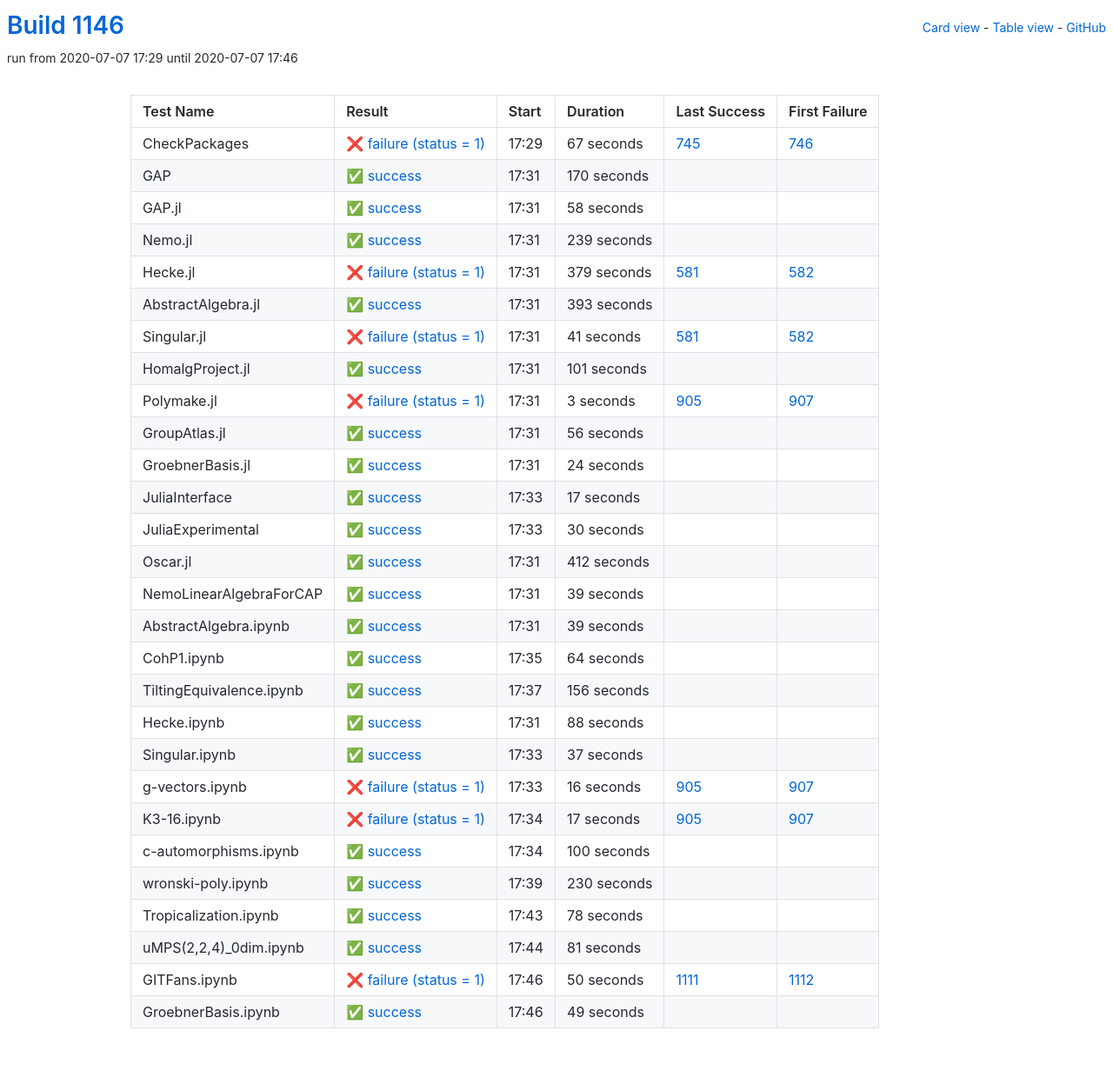
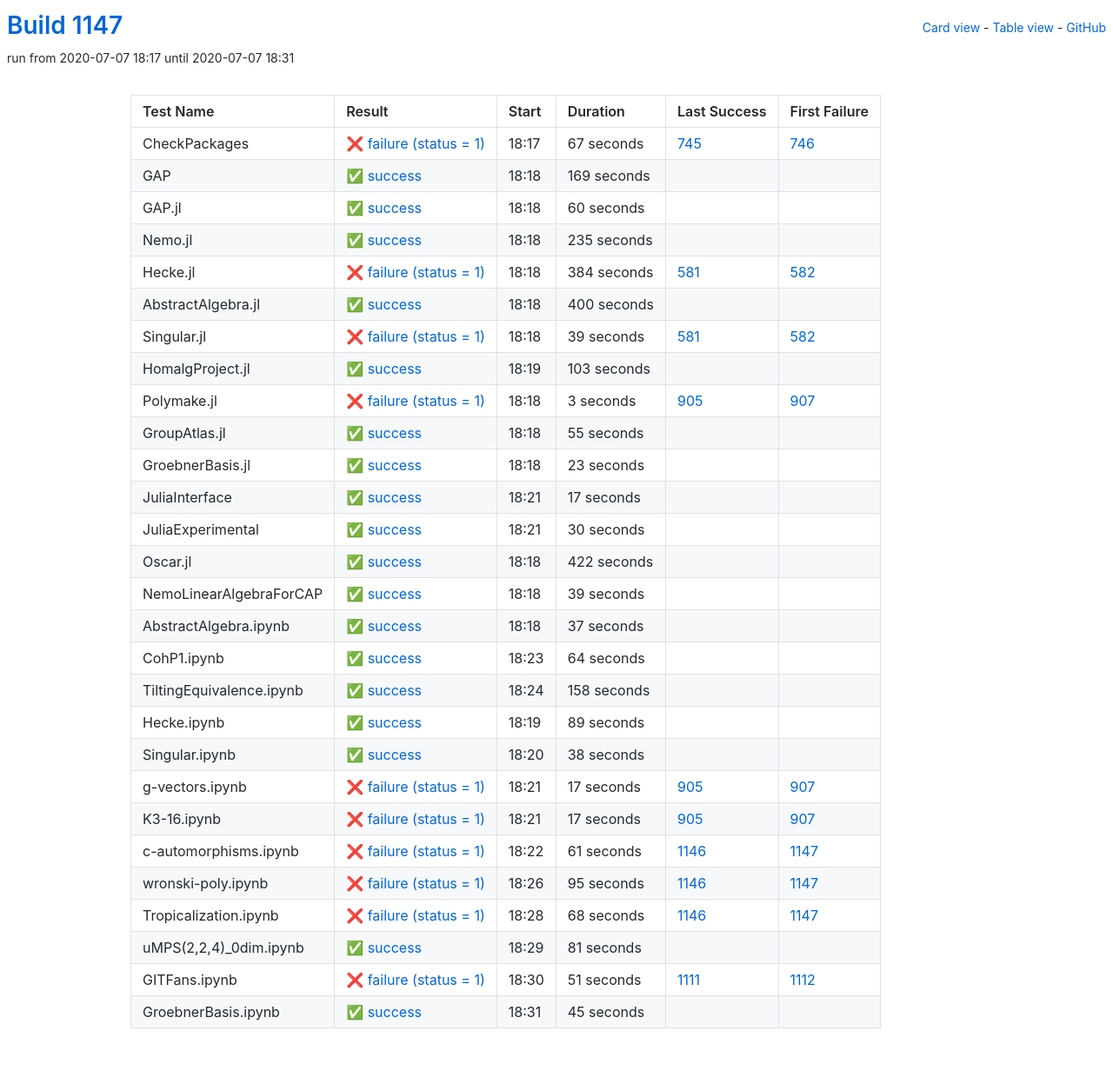
Before and after one commit to oscar-system/oscar-ci-status-1.4, a Jekyll site: the page built from table.html, in a window 1280 px wide. Shown: the whole page at 87% size. Built offline with Jekyll 4.4.1, drawn with Linux system fonts in a browser that asks for light colours.

Commit message:
Build #1147

```diff
--- a/_data/ci.yml
+++ b/_data/ci.yml
@@ -1,6 +1,6 @@
 ---
-build: 1146
-build_url: https://oscarci.mathematik.uni-kl.de/job/oscar-julia-1.4/1146/
+build: 1147
+build_url: https://oscarci.mathematik.uni-kl.de/job/oscar-julia-1.4/1147/
 job: oscar-julia-1.4
 organization: oscar-system
 repo: oscar-ci-status-1.4
@@ -8,8 +8,8 @@ repourl: https://github.com/oscar-system/oscar-ci-status-1.4
 tests:
 - name: CheckPackages
   id: checkpackages
-  log: https://oscarci.mathematik.uni-kl.de/job/oscar-julia-1.4/1146/artifact/logs/build-1146/CheckPackages.log
-  start: 2020-07-07 17:29
+  log: https://oscarci.mathematik.uni-kl.de/job/oscar-julia-1.4/1147/artifact/logs/build-1147/CheckPackages.log
+  start: 2020-07-07 18:17
   success: false
   exitcode: 1
   status: failure
@@ -20,92 +20,92 @@ tests:
   first_failure_url: https://oscarci.mathematik.uni-kl.de/job/oscar-julia-1.4/746/
 - name: GAP
   id: gap
-  log: https://oscarci.mathematik.uni-kl.de/job/oscar-julia-1.4/1146/artifact/logs/build-1146/GAP.log
-  start: 2020-07-07 17:31
+  log: https://oscarci.mathematik.uni-kl.de/job/oscar-julia-1.4/1147/artifact/logs/build-1147/GAP.log
+  start: 2020-07-07 18:18
   success: true
   exitcode: 0
   status: success
-  duration: 170
+  duration: 169
   last_success: false
   last_success_url:
   first_failure: false
   first_failure_url:
 - name: GAP.jl
   id: gap-jl
-  log: https://oscarci.mathematik.uni-kl.de/job/oscar-julia-1.4/1146/artifact/logs/build-1146/GAP.jl.log
-  start: 2020-07-07 17:31
+  log: https://oscarci.mathematik.uni-kl.de/job/oscar-julia-1.4/1147/artifact/logs/build-1147/GAP.jl.log
+  start: 2020-07-07 18:18
   success: true
   exitcode: 0
   status: success
-  duration: 58
+  duration: 60
   last_success: false
   last_success_url:
   first_failure: false
   first_failure_url:
 - name: Nemo.jl
   id: nemo-jl
-  log: https://oscarci.mathematik.uni-kl.de/job/oscar-julia-1.4/1146/artifact/logs/build-1146/Nemo.jl.log
-  start: 2020-07-07 17:31
+  log: https://oscarci.mathematik.uni-kl.de/job/oscar-julia-1.4/1147/artifact/logs/build-1147/Nemo.jl.log
+  start: 2020-07-07 18:18
   success: true
   exitcode: 0
   status: success
-  duration: 239
+  duration: 235
   last_success: false
   last_success_url:
   first_failure: false
   first_failure_url:
 - name: Hecke.jl
   id: hecke-jl
-  log: https://oscarci.mathematik.uni-kl.de/job/oscar-julia-1.4/1146/artifact/logs/build-1146/Hecke.jl.log
-  start: 2020-07-07 17:31
+  log: https://oscarci.mathematik.uni-kl.de/job/oscar-julia-1.4/1147/artifact/logs/build-1147/Hecke.jl.log
+  start: 2020-07-07 18:18
   success: false
   exitcode: 1
   status: failure
-  duration: 379
+  duration: 384
   last_success: 581
   last_success_url: https://oscarci.mathematik.uni-kl.de/job/oscar-julia-1.4/581/
   first_failure: 582
   first_failure_url: https://oscarci.mathematik.uni-kl.de/job/oscar-julia-1.4/582/
 - name: AbstractAlgebra.jl
   id: abstractalgebra-jl
-  log: https://oscarci.mathematik.uni-kl.de/job/oscar-julia-1.4/1146/artifact/logs/build-1146/AbstractAlgebra.jl.log
-  start: 2020-07-07 17:31
+  log: https://oscarci.mathematik.uni-kl.de/job/oscar-julia-1.4/1147/artifact/logs/build-1147/AbstractAlgebra.jl.log
+  start: 2020-07-07 18:18
   success: true
   exitcode: 0
   status: success
-  duration: 393
+  duration: 400
   last_success: false
   last_success_url:
   first_failure: false
   first_failure_url:
 - name: Singular.jl
   id: singular-jl
-  log: https://oscarci.mathematik.uni-kl.de/job/oscar-julia-1.4/1146/artifact/logs/build-1146/Singular.jl.log
-  start: 2020-07-07 17:31
+  log: https://oscarci.mathematik.uni-kl.de/job/oscar-julia-1.4/1147/artifact/logs/build-1147/Singular.jl.log
+  start: 2020-07-07 18:18
   success: false
   exitcode: 1
   status: failure
-  duration: 41
+  duration: 39
   last_success: 581
   last_success_url: https://oscarci.mathematik.uni-kl.de/job/oscar-julia-1.4/581/
   first_failure: 582
   first_failure_url: https://oscarci.mathematik.uni-kl.de/job/oscar-julia-1.4/582/
 - name: HomalgProject.jl
   id: homalgproject-jl
-  log: https://oscarci.mathematik.uni-kl.de/job/oscar-julia-1.4/1146/artifact/logs/build-1146/HomalgProject.jl.log
-  start: 2020-07-07 17:31
+  log: https://oscarci.mathematik.uni-kl.de/job/oscar-julia-1.4/1147/artifact/logs/build-1147/HomalgProject.jl.log
+  start: 2020-07-07 18:19
   success: true
   exitcode: 0
   status: success
-  duration: 101
+  duration: 103
   last_success: false
   last_success_url:
   first_failure: false
   first_failure_url:
 - name: Polymake.jl
   id: polymake-jl
-  log: https://oscarci.mathematik.uni-kl.de/job/oscar-julia-1.4/1146/artifact/logs/build-1146/Polymake.jl.log
-  start: 2020-07-07 17:31
+  log: https://oscarci.mathematik.uni-kl.de/job/oscar-julia-1.4/1147/artifact/logs/build-1147/Polymake.jl.log
+  start: 2020-07-07 18:18
   success: false
   exitcode: 1
   status: failure
@@ -116,32 +116,32 @@ tests:
   first_failure_url: https://oscarci.mathematik.uni-kl.de/job/oscar-julia-1.4/907/
 - name: GroupAtlas.jl
   id: groupatlas-jl
-  log: https://oscarci.mathematik.uni-kl.de/job/oscar-julia-1.4/1146/artifact/logs/build-1146/GroupAtlas.jl.log
-  start: 2020-07-07 17:31
+  log: https://oscarci.mathematik.uni-kl.de/job/oscar-julia-1.4/1147/artifact/logs/build-1147/GroupAtlas.jl.log
+  start: 2020-07-07 18:18
   success: true
   exitcode: 0
   status: success
-  duration: 56
+  duration: 55
   last_success: false
   last_success_url:
   first_failure: false
   first_failure_url:
 - name: GroebnerBasis.jl
   id: groebnerbasis-jl
-  log: https://oscarci.mathematik.uni-kl.de/job/oscar-julia-1.4/1146/artifact/logs/build-1146/GroebnerBasis.jl.log
-  start: 2020-07-07 17:31
+  log: https://oscarci.mathematik.uni-kl.de/job/oscar-julia-1.4/1147/artifact/logs/build-1147/GroebnerBasis.jl.log
+  start: 2020-07-07 18:18
   success: true
   exitcode: 0
   status: success
-  duration: 24
+  duration: 23
   last_success: false
   last_success_url:
   first_failure: false
   first_failure_url:
 - name: JuliaInterface
   id: juliainterface
-  log: https://oscarci.mathematik.uni-kl.de/job/oscar-julia-1.4/1146/artifact/logs/build-1146/JuliaInterface.log
-  start: 2020-07-07 17:33
+  log: https://oscarci.mathematik.uni-kl.de/job/oscar-julia-1.4/1147/artifact/logs/build-1147/JuliaInterface.log
+  start: 2020-07-07 18:21
   success: true
   exitcode: 0
   status: success
@@ -152,8 +152,8 @@ tests:
   first_failure_url:
 - name: JuliaExperimental
   id: juliaexperimental
-  log: https://oscarci.mathematik.uni-kl.de/job/oscar-julia-1.4/1146/artifact/logs/build-1146/JuliaExperimental.log
-  start: 2020-07-07 17:33
+  log: https://oscarci.mathematik.uni-kl.de/job/oscar-julia-1.4/1147/artifact/logs/build-1147/JuliaExperimental.log
+  start: 2020-07-07 18:21
   success: true
   exitcode: 0
   status: success
@@ -164,20 +164,20 @@ tests:
   first_failure_url:
 - name: Oscar.jl
   id: oscar-jl
-  log: https://oscarci.mathematik.uni-kl.de/job/oscar-julia-1.4/1146/artifact/logs/build-1146/Oscar.jl.log
-  start: 2020-07-07 17:31
+  log: https://oscarci.mathematik.uni-kl.de/job/oscar-julia-1.4/1147/artifact/logs/build-1147/Oscar.jl.log
+  start: 2020-07-07 18:18
   success: true
   exitcode: 0
   status: success
-  duration: 412
+  duration: 422
   last_success: false
   last_success_url:
   first_failure: false
   first_failure_url:
 - name: NemoLinearAlgebraForCAP
   id: nemolinearalgebraforcap
-  log: https://oscarci.mathematik.uni-kl.de/job/oscar-julia-1.4/1146/artifact/logs/build-1146/NemoLinearAlgebraForCAP.log
-  start: 2020-07-07 17:31
+  log: https://oscarci.mathematik.uni-kl.de/job/oscar-julia-1.4/1147/artifact/logs/build-1147/NemoLinearAlgebraForCAP.log
+  start: 2020-07-07 18:18
   success: true
   exitcode: 0
   status: success
@@ -188,20 +188,20 @@ tests:
   first_failure_url:
 - name: AbstractAlgebra.ipynb
   id: abstractalgebra-ipynb
-  log: https://oscarci.mathematik.uni-kl.de/job/oscar-julia-1.4/1146/artifact/logs/build-1146/AbstractAlgebra.ipynb.log
-  start: 2020-07-07 17:31
+  log: https://oscarci.mathematik.uni-kl.de/job/oscar-julia-1.4/1147/artifact/logs/build-1147/AbstractAlgebra.ipynb.log
+  start: 2020-07-07 18:18
   success: true
   exitcode: 0
   status: success
-  duration: 39
+  duration: 37
   last_success: false
   last_success_url:
   first_failure: false
   first_failure_url:
 - name: CohP1.ipynb
   id: cohp1-ipynb
-  log: https://oscarci.mathematik.uni-kl.de/job/oscar-julia-1.4/1146/artifact/logs/build-1146/CohP1.ipynb.log
-  start: 2020-07-07 17:35
+  log: https://oscarci.mathematik.uni-kl.de/job/oscar-julia-1.4/1147/artifact/logs/build-1147/CohP1.ipynb.log
+  start: 2020-07-07 18:23
   success: true
   exitcode: 0
   status: success
@@ -212,56 +212,56 @@ tests:
   first_failure_url:
 - name: TiltingEquivalence.ipynb
   id: tiltingequivalence-ipynb
-  log: https://oscarci.mathematik.uni-kl.de/job/oscar-julia-1.4/1146/artifact/logs/build-1146/TiltingEquivalence.ipynb.log
-  start: 2020-07-07 17:37
+  log: https://oscarci.mathematik.uni-kl.de/job/oscar-julia-1.4/1147/artifact/logs/build-1147/TiltingEquivalence.ipynb.log
+  start: 2020-07-07 18:24
   success: true
   exitcode: 0
   status: success
-  duration: 156
+  duration: 158
   last_success: false
   last_success_url:
   first_failure: false
   first_failure_url:
 - name: Hecke.ipynb
   id: hecke-ipynb
-  log: https://oscarci.mathematik.uni-kl.de/job/oscar-julia-1.4/1146/artifact/logs/build-1146/Hecke.ipynb.log
-  start: 2020-07-07 17:31
+  log: https://oscarci.mathematik.uni-kl.de/job/oscar-julia-1.4/1147/artifact/logs/build-1147/Hecke.ipynb.log
+  start: 2020-07-07 18:19
   success: true
   exitcode: 0
   status: success
-  duration: 88
+  duration: 89
   last_success: false
   last_success_url:
   first_failure: false
   first_failure_url:
 - name: Singular.ipynb
   id: singular-ipynb
-  log: https://oscarci.mathematik.uni-kl.de/job/oscar-julia-1.4/1146/artifact/logs/build-1146/Singular.ipynb.log
-  start: 2020-07-07 17:33
+  log: https://oscarci.mathematik.uni-kl.de/job/oscar-julia-1.4/1147/artifact/logs/build-1147/Singular.ipynb.log
+  start: 2020-07-07 18:20
   success: true
   exitcode: 0
   status: success
-  duration: 37
+  duration: 38
   last_success: false
   last_success_url:
   first_failure: false
   first_failure_url:
 - name: g-vectors.ipynb
   id: g-vectors-ipynb
-  log: https://oscarci.mathematik.uni-kl.de/job/oscar-julia-1.4/1146/artifact/logs/build-1146/g-vectors.ipynb.log
-  start: 2020-07-07 17:33
+  log: https://oscarci.mathematik.uni-kl.de/job/oscar-julia-1.4/1147/artifact/logs/build-1147/g-vectors.ipynb.log
+  start: 2020-07-07 18:21
   success: false
   exitcode: 1
   status: failure
-  duration: 16
+  duration: 17
   last_success: 905
   last_success_url: https://oscarci.mathematik.uni-kl.de/job/oscar-julia-1.4/905/
   first_failure: 907
   first_failure_url: https://oscarci.mathematik.uni-kl.de/job/oscar-julia-1.4/907/
 - name: K3-16.ipynb
   id: k3-16-ipynb
-  log: https://oscarci.mathematik.uni-kl.de/job/oscar-julia-1.4/1146/artifact/logs/build-1146/K3-16.ipynb.log
-  start: 2020-07-07 17:34
+  log: https://oscarci.mathematik.uni-kl.de/job/oscar-julia-1.4/1147/artifact/logs/build-1147/K3-16.ipynb.log
+  start: 2020-07-07 18:21
   success: false
   exitcode: 1
   status: failure
@@ -272,44 +272,44 @@ tests:
   first_failure_url: https://oscarci.mathematik.uni-kl.de/job/oscar-julia-1.4/907/
 - name: c-automorphisms.ipynb
   id: c-automorphisms-ipynb
-  log: https://oscarci.mathematik.uni-kl.de/job/oscar-julia-1.4/1146/artifact/logs/build-1146/c-automorphisms.ipynb.log
-  start: 2020-07-07 17:34
-  success: true
-  exitcode: 0
-  status: success
-  duration: 100
-  last_success: false
-  last_success_url:
-  first_failure: false
-  first_failure_url:
+  log: https://oscarci.mathematik.uni-kl.de/job/oscar-julia-1.4/1147/artifact/logs/build-1147/c-automorphisms.ipynb.log
+  start: 2020-07-07 18:22
+  success: false
+  exitcode: 1
+  status: failure
+  duration: 61
+  last_success: 1146
+  last_success_url: https://oscarci.mathematik.uni-kl.de/job/oscar-julia-1.4/1146/
+  first_failure: 1147
+  first_failure_url: https://oscarci.mathematik.uni-kl.de/job/oscar-julia-1.4/1147/
 - name: wronski-poly.ipynb
   id: wronski-poly-ipynb
-  log: https://oscarci.mathematik.uni-kl.de/job/oscar-julia-1.4/1146/artifact/logs/build-1146/wronski-poly.ipynb.log
-  start: 2020-07-07 17:39
-  success: true
-  exitcode: 0
-  status: success
-  duration: 230
-  last_success: false
-  last_success_url:
-  first_failure: false
-  first_failure_url:
+  log: https://oscarci.mathematik.uni-kl.de/job/oscar-julia-1.4/1147/artifact/logs/build-1147/wronski-poly.ipynb.log
+  start: 2020-07-07 18:26
+  success: false
+  exitcode: 1
+  status: failure
+  duration: 95
+  last_success: 1146
+  last_success_url: https://oscarci.mathematik.uni-kl.de/job/oscar-julia-1.4/1146/
+  first_failure: 1147
+  first_failure_url: https://oscarci.mathematik.uni-kl.de/job/oscar-julia-1.4/1147/
 - name: Tropicalization.ipynb
   id: tropicalization-ipynb
-  log: https://oscarci.mathematik.uni-kl.de/job/oscar-julia-1.4/1146/artifact/logs/build-1146/Tropicalization.ipynb.log
-  start: 2020-07-07 17:43
-  success: true
-  exitcode: 0
-  status: success
-  duration: 78
-  last_success: false
-  last_success_url:
-  first_failure: false
-  first_failure_url:
+  log: https://oscarci.mathematik.uni-kl.de/job/oscar-julia-1.4/1147/artifact/logs/build-1147/Tropicalization.ipynb.log
+  start: 2020-07-07 18:28
+  success: false
+  exitcode: 1
+  status: failure
+  duration: 68
+  last_success: 1146
+  last_success_url: https://oscarci.mathematik.uni-kl.de/job/oscar-julia-1.4/1146/
+  first_failure: 1147
+  first_failure_url: https://oscarci.mathematik.uni-kl.de/job/oscar-julia-1.4/1147/
 - name: uMPS(2,2,4)_0dim.ipynb
   id: umps-2-2-4-0dim-ipynb
-  log: https://oscarci.mathematik.uni-kl.de/job/oscar-julia-1.4/1146/artifact/logs/build-1146/uMPS-2-2-4-_0dim.ipynb.log
-  start: 2020-07-07 17:44
+  log: https://oscarci.mathematik.uni-kl.de/job/oscar-julia-1.4/1147/artifact/logs/build-1147/uMPS-2-2-4-_0dim.ipynb.log
+  start: 2020-07-07 18:29
   success: true
   exitcode: 0
   status: success
@@ -320,24 +320,24 @@ tests:
   first_failure_url:
 - name: GITFans.ipynb
   id: gitfans-ipynb
-  log: https://oscarci.mathematik.uni-kl.de/job/oscar-julia-1.4/1146/artifact/logs/build-1146/GITFans.ipynb.log
-  start: 2020-07-07 17:46
+  log: https://oscarci.mathematik.uni-kl.de/job/oscar-julia-1.4/1147/artifact/logs/build-1147/GITFans.ipynb.log
+  start: 2020-07-07 18:30
   success: false
   exitcode: 1
   status: failure
-  duration: 50
+  duration: 51
   last_success: 1111
   last_success_url: https://oscarci.mathematik.uni-kl.de/job/oscar-julia-1.4/1111/
   first_failure: 1112
   first_failure_url: https://oscarci.mathematik.uni-kl.de/job/oscar-julia-1.4/1112/
 - name: GroebnerBasis.ipynb
   id: groebnerbasis-ipynb
-  log: https://oscarci.mathematik.uni-kl.de/job/oscar-julia-1.4/1146/artifact/logs/build-1146/GroebnerBasis.ipynb.log
-  start: 2020-07-07 17:46
+  log: https://oscarci.mathematik.uni-kl.de/job/oscar-julia-1.4/1147/artifact/logs/build-1147/GroebnerBasis.ipynb.log
+  start: 2020-07-07 18:31
   success: true
   exitcode: 0
   status: success
-  duration: 49
+  duration: 45
   last_success: false
   last_success_url:
   first_failure: false
```
Also changed, not shown: README.md.
